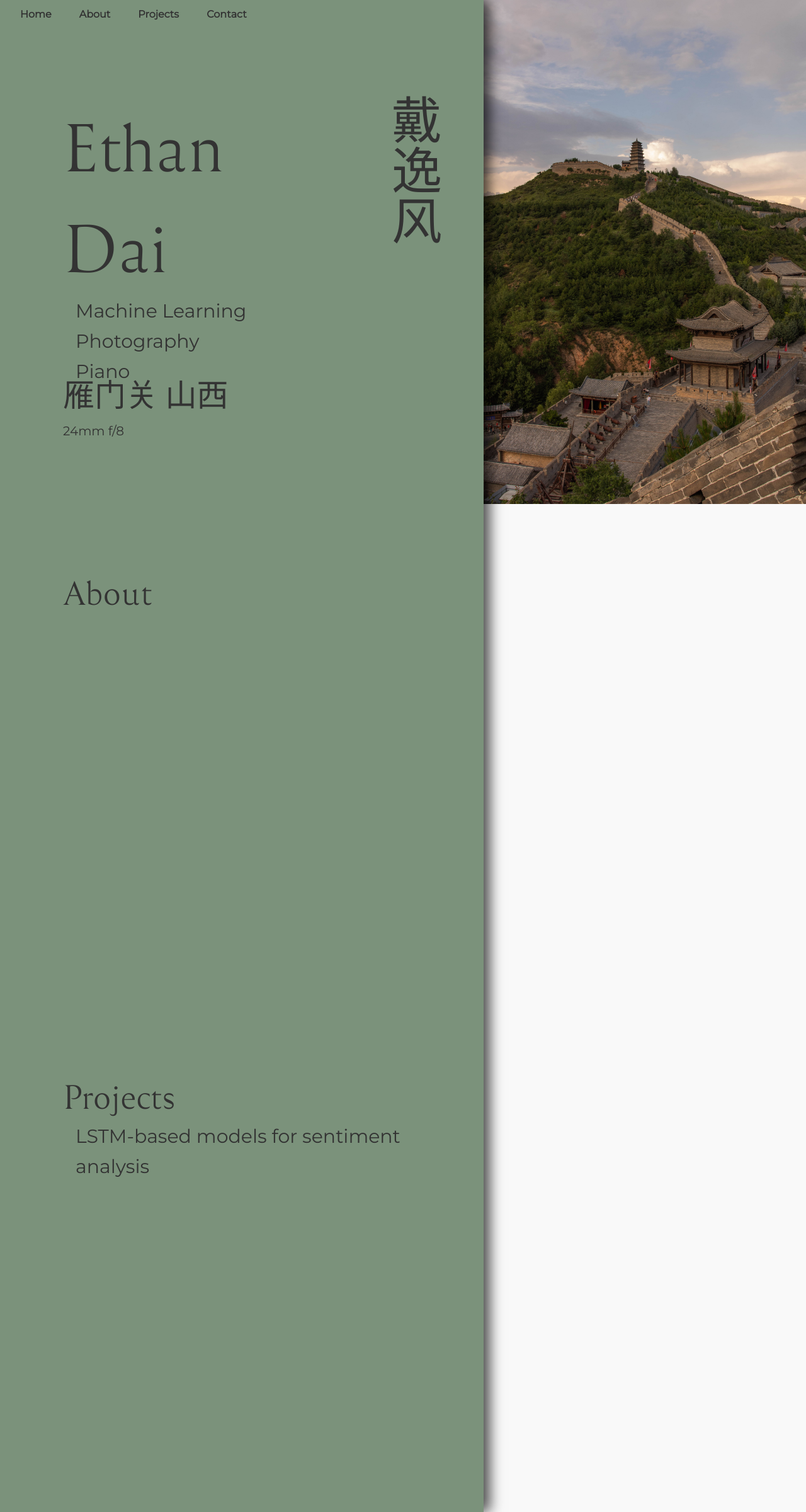
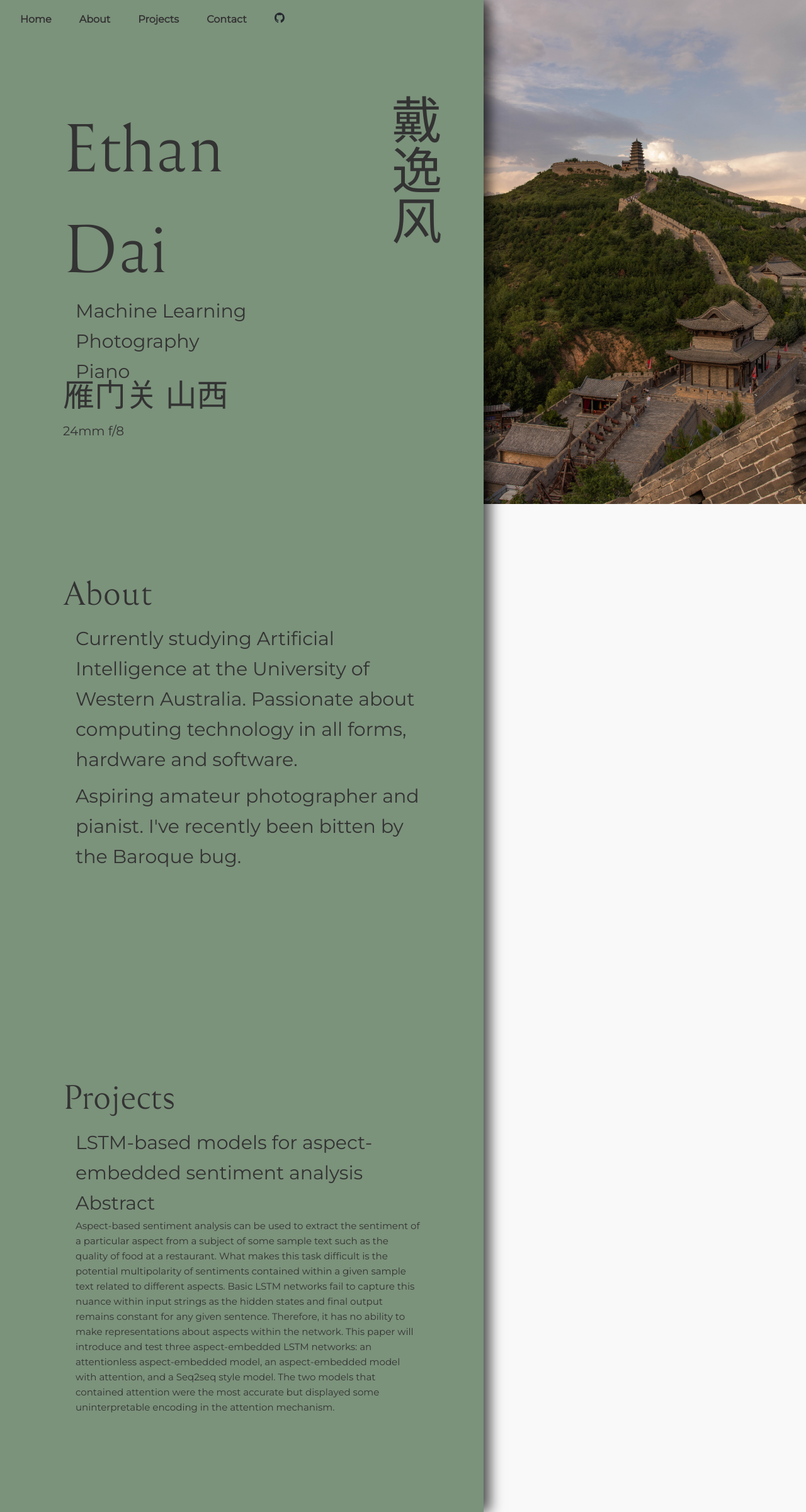
Before and after one commit to DominiAetheres/personal-website, a Flask app: page / in a window 1280 px wide. Shown: the whole page at 63% size. Run offline with Flask 3, Linux system fonts and the light colour scheme; some web fonts are replaced.

Commit message:
Added Github link

```diff
--- a/app/static/style.css
+++ b/app/static/style.css
@@ -50,11 +50,17 @@ body {
     padding: 0 20px;
 }
 
-.navbar ul {
+.navbar .left {
     list-style: none;
     display: flex;
     justify-content: left;
     gap: 20px;
+}
+
+.navbar li{
+    display: flex;
+    align-items: center;
+    justify-content: center;
 }
 
 .navbar a {
@@ -205,6 +211,15 @@ main {
     font-family: "Monserrat", sans-serif;
     font-weight: 400;
     padding-left: 20px;
+    padding-top: 10px;
+}
+
+.info .desc {
+    text-align: left;
+    font-size: 15px;
+    font-family: "Monserrat", sans-serif;
+    font-weight: 200;
+    padding-left: 20px;
 }
 
 
--- a/app/templates/base.html
+++ b/app/templates/base.html
@@ -11,11 +11,16 @@
     <header>
         <nav class="navbar">
             <div class="container">
-                <ul>
+                <ul class="left">
                     <li><a href="#home">Home</a></li>
                     <li><a href="#about">About</a></li>
                     <li><a href="#projects">Projects</a></li>
                     <li><a href="#contact">Contact</a></li>
+                    <li>
+                        <a href="https://github.com/DominiAetheres">
+                            <img src="{{ url_for('static', filename='images/github-mark.svg') }}" style="height:1em;">
+                        </a>
+                    </li>
                 </ul>
             </div>
         </nav>
--- a/app/templates/landing.html
+++ b/app/templates/landing.html
@@ -28,7 +28,11 @@
         <div class="info">
             <h1>About</h1>
             <div class="entry">
-
+                Currently studying Artificial Intelligence at the University of Western Australia.
+                Passionate about computing technology in all forms, hardware and software.
+            </div>
+            <div class="entry">
+                Aspiring amateur photographer and pianist. I've recently been bitten by the Baroque bug.
             </div>
         </div>
     </div>
@@ -37,9 +41,17 @@
         <div class="info">
             <h1>Projects</h1>
             <div class="entry">
-                <div>
-                    LSTM-based models for sentiment analysis
-                </div>
+                LSTM-based models for aspect-embedded sentiment analysis <br> Abstract
+            </div>
+            <div class="desc">
+                Aspect-based sentiment analysis can be used to extract the sentiment of a particular aspect from a subject of
+                some sample text such as the quality of food at a restaurant. What makes this task difficult is the potential
+                multipolarity of sentiments contained within a given sample text related to different aspects.
+                Basic LSTM networks fail to capture this nuance within input strings as the hidden states and final output remains
+                constant for any given sentence. Therefore, it has no ability to make representations about aspects within the network.
+                This paper will introduce and test three aspect-embedded LSTM networks: an attentionless aspect-embedded model, an
+                aspect-embedded model with attention, and a Seq2seq style model. The two models that contained attention were the most
+                accurate but displayed some uninterpretable encoding in the attention mechanism.
             </div>
         </div>
     </div>
```
Also changed, not shown: app/static/images/github-mark.svg (added).
